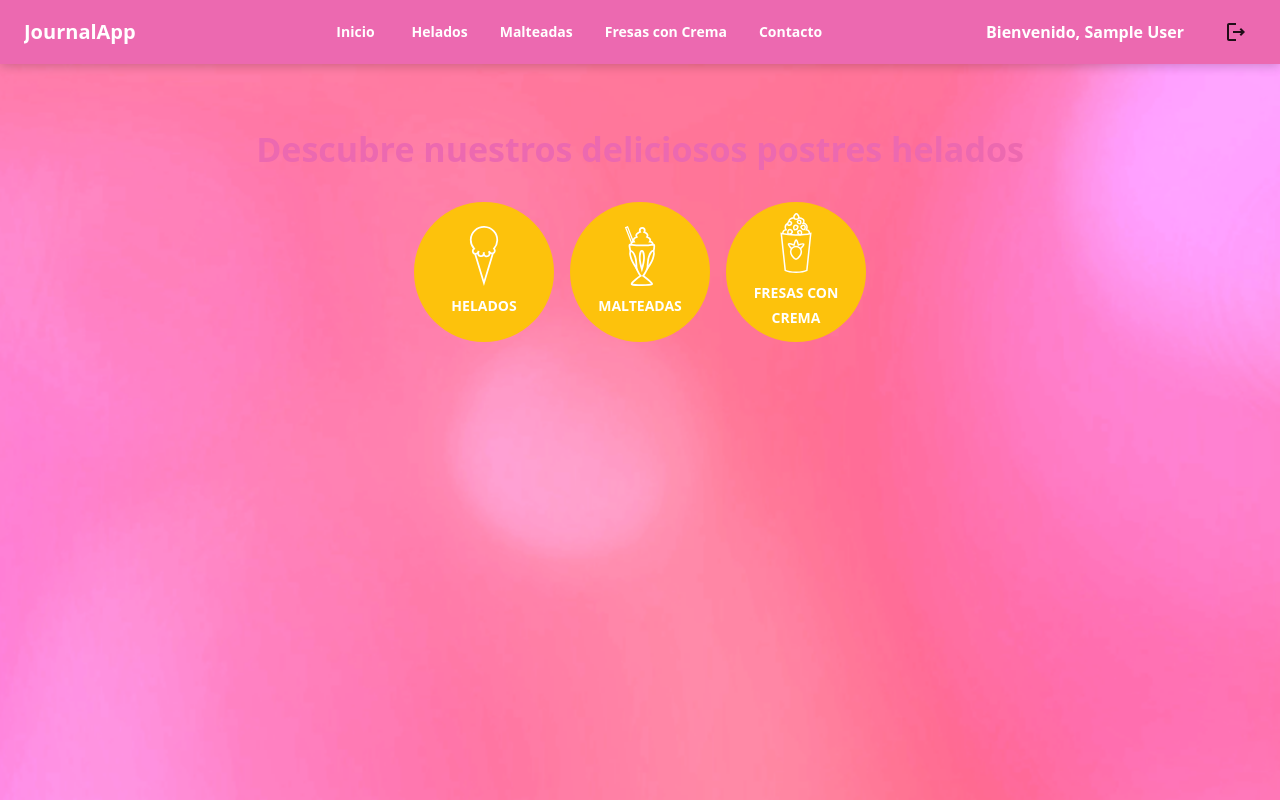
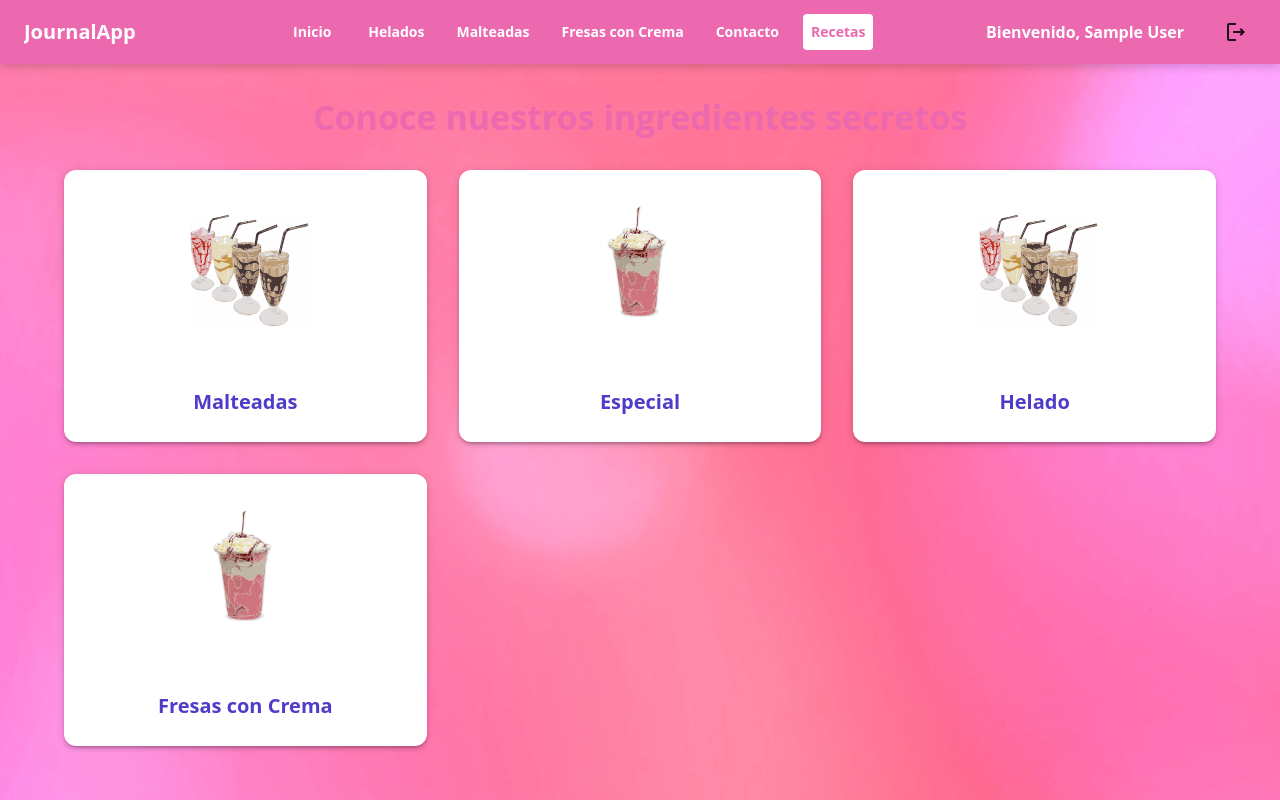
Before and after one commit to CamGutierrezDev/Heladeria-react, a React (Vite) app: page /recetas in a window 1280 px wide. Before the commit this address led to /. Built offline with nearby package versions, Linux system fonts and the light colour scheme; no server answers; the database is empty; sample sign-in values are in the browser's storage.

Commit message:
Se agrega una nueva page para usuarios autenticados

```diff
--- a/src/journal/components/NavBar.jsx
+++ b/src/journal/components/NavBar.jsx
@@ -4,7 +4,7 @@ import { AppBar, IconButton, Toolbar, Typography, Box, Button, useMediaQuery, us
 import { LogoutOutlined, MenuOutlined } from '@mui/icons-material';
 import { Link as RouterLink, useNavigate } from 'react-router-dom';
 import { startLogout } from '../../store/auth';
-import { drawerWidth, navItems } from '../constants';
+import { drawerWidth } from '../constants';
 
 export const NavBar = ({ handleDrawerToggle }) => {
     const dispatch = useDispatch();
@@ -64,7 +64,6 @@ export const NavBar = ({ handleDrawerToggle }) => {
                     JournalApp
                 </Typography>
 
-                {/* En pantallas grandes mostramos los enlaces en el NavBar */}
                 {!isMobile && (
                     <Box sx={{ flexGrow: 1, display: 'flex', justifyContent: 'center', gap: 2, ml: 4 }}>
                         <Button component={RouterLink} to="/" sx={{color:'white', fontWeight:'bold', textTransform:'none','&:hover':{opacity:0.9}}}>Inicio</Button>
@@ -72,6 +71,26 @@ export const NavBar = ({ handleDrawerToggle }) => {
                         <Button component={RouterLink} to="/malteadas" sx={{color:'white', fontWeight:'bold', textTransform:'none','&:hover':{opacity:0.9}}}>Malteadas</Button>
                         <Button component={RouterLink} to="/fresas-con-crema" sx={{color:'white', fontWeight:'bold', textTransform:'none','&:hover':{opacity:0.9}}}>Fresas con Crema</Button>
                         <Button component={RouterLink} to="/contacto" sx={{color:'white', fontWeight:'bold', textTransform:'none','&:hover':{opacity:0.9}}}>Contacto</Button>
+
+                        {/* Botón Recetas solo si está autenticado */}
+                        {isAuthenticated && (
+                            <Button
+                                component={RouterLink}
+                                to="/recetas"
+                                sx={{
+                                    backgroundColor: '#FFFFFF',
+                                    color: '#EC69B0',
+                                    fontWeight: 'bold',
+                                    textTransform: 'none',
+                                    '&:hover': {
+                                        color: '#c2548b',
+                                        transition: '0.3s'
+                                    }
+                                }}
+                            >
+                                Recetas
+                            </Button>
+                        )}
                     </Box>
                 )}
 
--- /dev/null
+++ b/src/journal/pages/RecetasPage.jsx
@@ -0,0 +1,105 @@
+// journal/pages/RecetasPage.jsx
+import { Box, Typography, Grid, Card, CardMedia, CardContent } from '@mui/material';
+import { useState } from 'react';
+import malteada1 from '../assets/SVG/malteadas/malteada1.svg';
+import fresas1 from '../assets/SVG/fresas/fresas1.svg';
+
+const recetasData = [
+  {
+    title: "Malteadas",
+    img: malteada1,
+    videoUrl: "https://www.youtube.com/embed/JpFBMk802yg"
+  },
+  {
+    title: "Especial",
+    img: fresas1,
+    videoUrl: "https://www.youtube.com/embed/72hqK5Pureg"
+  },
+  {
+    title: "Helado",
+    img: malteada1, // Puedes cambiar la imagen a una específica de helado si la tienes
+    videoUrl: "https://www.youtube.com/embed/lOQHvNeUvrM"
+  },
+  {
+    title: "Fresas con Crema",
+    img: fresas1,
+    videoUrl: "https://www.youtube.com/embed/ye425rRi2YA"
+  }
+
+
+];
+
+export const RecetasPage = () => {
+  const [selectedVideo, setSelectedVideo] = useState(null);
+
+  const handleContainerClick = (videoUrl) => {
+    setSelectedVideo(videoUrl);
+  };
+
+  return (
+    <Box>
+      <Typography variant="h4" sx={{ mb: 4, fontWeight: 'bold', color: 'primary.main', textAlign: 'center' }}>
+        Conoce nuestros ingredientes secretos
+      </Typography>
+
+      <Grid container spacing={4}>
+        {recetasData.map((item, index) => (
+          <Grid item xs={12} sm={6} md={4} key={index}>
+            <Box
+              sx={{
+                position: 'relative',
+                overflow: 'hidden',
+                borderRadius: '12px',
+                boxShadow: 3,
+                transition: 'transform 0.3s',
+                cursor: 'pointer',
+                '&:hover': { transform: 'scale(1.05)' }
+              }}
+              onClick={() => handleContainerClick(item.videoUrl)}
+            >
+              <Card sx={{ borderRadius: '12px', boxShadow: 'none' }}>
+                {selectedVideo === item.videoUrl ? (
+                  // Muestra el video en lugar de la imagen al hacer click
+                  <Box sx={{ position: 'relative', paddingTop: '56.25%', overflow: 'hidden' }}>
+                    <Box
+                      component="iframe"
+                      src={item.videoUrl}
+                      allow="autoplay; encrypted-media"
+                      allowFullScreen
+                      sx={{
+                        position: 'absolute',
+                        top: 0,
+                        left: 0,
+                        width: '100%',
+                        height: '100%',
+                        border: 0
+                      }}
+                    />
+                  </Box>
+                ) : (
+                  <CardMedia
+                    component="img"
+                    image={item.img}
+                    alt={item.title}
+                    sx={{
+                      width: '100%',
+                      height: '200px',
+                      objectFit: 'contain',
+                      padding: 2,
+                      backgroundColor: '#fff',
+                    }}
+                  />
+                )}
+                <CardContent>
+                  <Typography variant="h6" sx={{ color: '#4f3cc9', fontWeight: 'bold', textAlign: 'center' }}>
+                    {item.title}
+                  </Typography>
+                </CardContent>
+              </Card>
+            </Box>
+          </Grid>
+        ))}
+      </Grid>
+    </Box>
+  );
+};
--- a/src/router/AppRouter.jsx
+++ b/src/router/AppRouter.jsx
@@ -9,6 +9,7 @@ import { MalteadasPage } from '../journal/pages/MalteadasPage';
 import { FresasPage } from '../journal/pages/FresasPage';
 import { ContactPage } from '../journal/pages/ContactPage';
 import { JournalLayout } from '../journal/layout/JournalLayout';
+import { RecetasPage } from '../journal/pages/RecetasPage'; // Importamos la nueva página
 
 export const AppRouter = () => {
   const status = useCheckAuth();
@@ -19,7 +20,6 @@ export const AppRouter = () => {
 
   return (
     <Routes>
-      {/* Todas las rutas son públicas */}
       <Route path="/" element={
         <JournalLayout>
           <HomePage />
@@ -50,11 +50,15 @@ export const AppRouter = () => {
         </JournalLayout>
       } />
 
-      {/* Rutas de autenticación (login/register) siempre accesibles */}
+      {/* Nueva ruta para Recetas */}
+      <Route path="/recetas" element={
+        <JournalLayout>
+          <RecetasPage />
+        </JournalLayout>
+      } />
+
       <Route path="/auth/*" element={<AuthRoutes />} />
-
-      {/* Redirección para rutas no definidas */}
       <Route path="/*" element={<Navigate to="/" />} />
     </Routes>
   )
-}
+};
```
